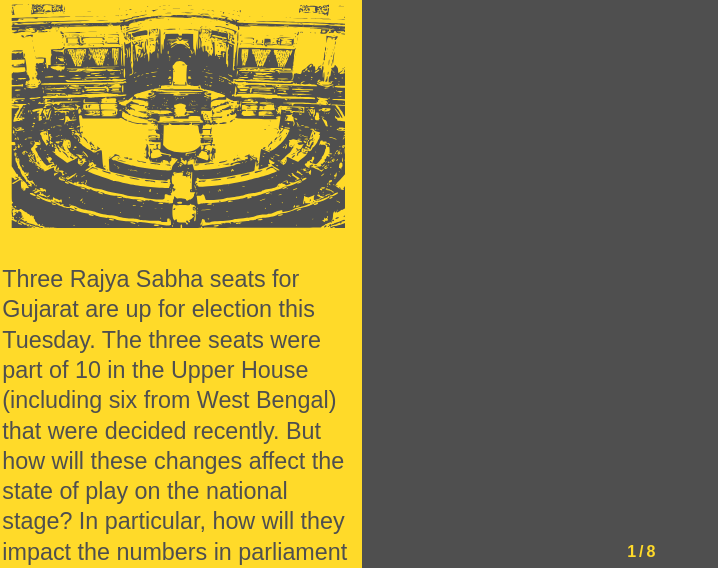
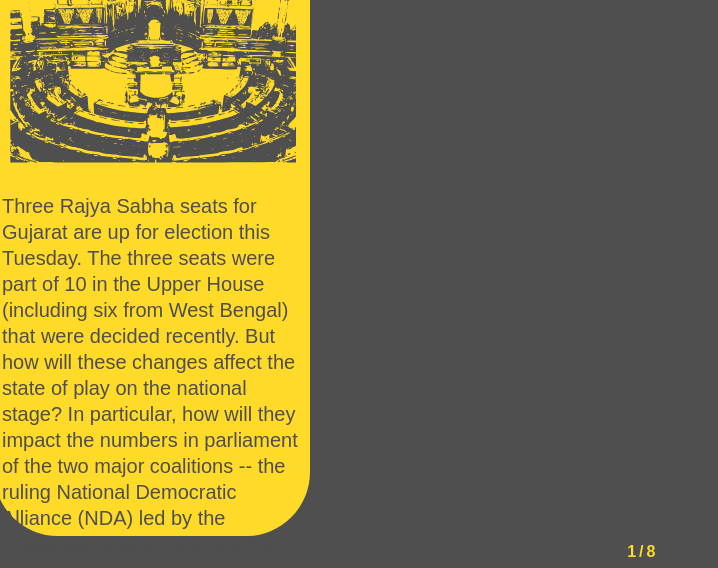
Before and after one commit to shijithpk/2017_08_08_rajya_sabha, a plain HTML site: page index.html in a window 1280 px wide. Shown: the part 232-800 px from the top of the page, without its empty margins (0-718 px from the left). Drawn offline with nearby package versions, Linux system fonts and the light colour scheme; a web font is replaced by a local one.

Commit message:
another trial

```diff
--- /dev/null
+++ b/css/additional.css
@@ -0,0 +1,17 @@
+.reveal .slides {
+  /*height: 80%;
+  top: 0 !important;*/
+  margin-top: 0 !important;
+}
+
+.reveal .slides>section {
+  /* min-height: 80%;*/
+  top: auto !important;
+  margin-top: 0 !important;
+}
+
+.reveal .slides>section>section {
+  /*min-height: 80%;*/
+  top: auto !important;
+  margin-top: 0 !important;
+}
--- a/css/black_yellow.css
+++ b/css/black_yellow.css
@@ -25,6 +25,13 @@ body {
   color: #4f4f4f;
   text-decoration: underline;
 }
+
+  .reveal .slides {
+ /* height: 100%; */
+  top: 0;
+  margin-top: 0;
+}
+
 
 
 .reveal .btn {
@@ -110,6 +117,8 @@ text.legend {
   color: #ffda29;
   background: #4f4f4f;
   text-shadow: none; }
+
+
 
 .reveal .slides > section,
 .reveal .slides > section > section {
--- a/index.html
+++ b/index.html
@@ -36,6 +36,7 @@
 
 		<link rel="stylesheet" href="css/reveal.css">
 		<link rel="stylesheet" href="css/black_yellow.css" id="theme">
+		<link rel="stylesheet" href="css/additional.css" id="theme">
 
 
 <!-- seems reveal.js relies on head.js for dependency loading -->
@@ -1387,21 +1388,14 @@ var svg2 = d3
 
 			    //height:window.innerHeight*0.9,
 				//width:window.innerHeight*0.57
-			    margin: 0.3,
+			    margin: 0.1,
 				minScale: 0.1,
-				maxScale: 1.5,
+				maxScale: 1.0,
 
 				theme: Reveal.getQueryHash().theme, // available themes are in /css/theme
 				transition: Reveal.getQueryHash().transition || 'convex', // default/cube/page/concave/convex/zoom/linear/fade/slide/none
 				//another option is 'slide', none of the others look right
 
-				// Parallax scrolling
-
-				// parallaxBackgroundImage: 'https://s3.amazonaws.com/hakim-static/reveal-js/reveal-parallax-1.jpg',
-
-				// parallaxBackgroundSize: '2100px 900px',
-
-				// The display mode that will be used to show slides
 				 display: 'block'
 
 			});
@@ -1409,8 +1403,10 @@ var svg2 = d3
 			   Reveal.configure({
 							     //height: window.innerHeight,
 							     //width: window.innerHeight * 0.5
-							     height: W.getViewportHeight() * 0.8,
-							     width: W.getViewportHeight() * 0.5
+							     //height: 550,
+							     //width: 340
+							     height: W.getViewportHeight(),
+							     width: W.getViewportHeight()* 0.5
 
 							   })
 			   				;
```
